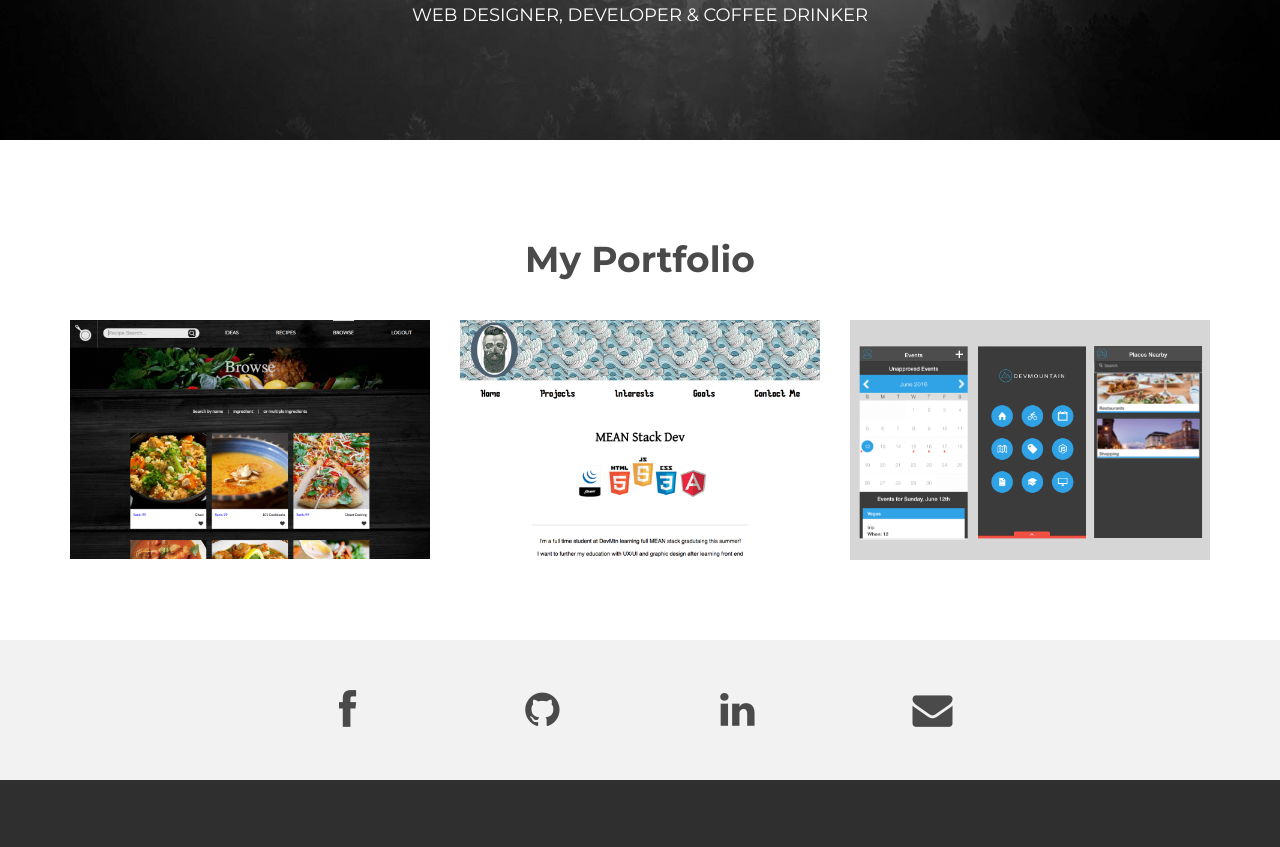
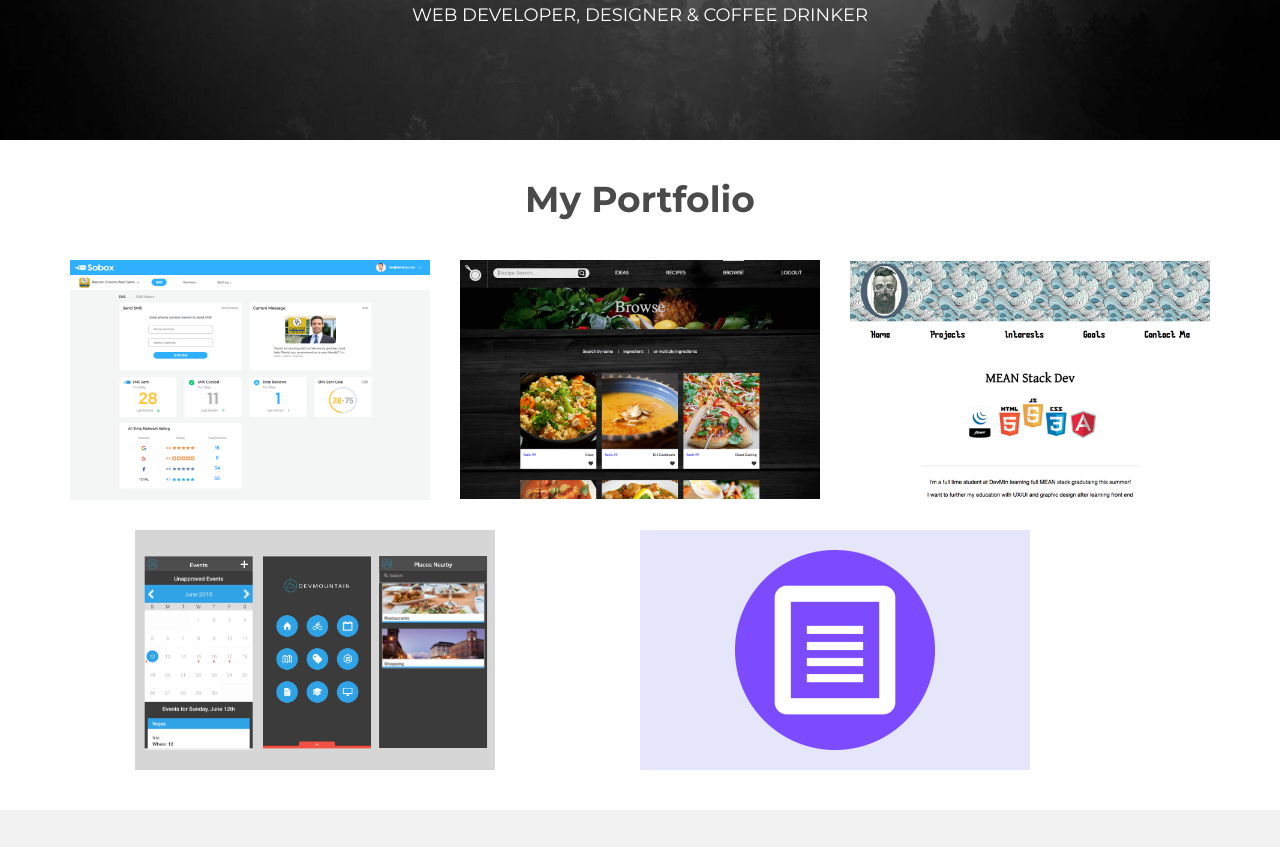
Before and after one commit to ryahadley/portfoliosite, a plain HTML site: page theme/index.html in a window 1280 px wide. Shown: the part 440-1287 px from the top of the page. Drawn offline with nearby package versions, Linux system fonts and the light colour scheme.

Commit message:
updated site with resume and stuff

```diff
--- a/theme/assets/css/style.css
+++ b/theme/assets/css/style.css
@@ -109,6 +109,38 @@ h1, h2, h3, h4, h5, h6 {
 
 .navbar-default .navbar-nav > li > a {
 	color: #1abc9c;
+}
+
+.flex {
+  display: flex;
+}
+
+.flex-wrap {
+  flex-wrap: wrap;
+}
+
+.flex-center {
+  justify-content: center;
+}
+
+.flex-around {
+  justify-content: space-around;
+}
+
+.center {
+  text-align: center;
+}
+
+.mb-40 {
+  margin-bottom: 40px;
+}
+
+.mt-40 {
+  margin-top: 40px;
+}
+
+.lavender {
+  background: lavender;
 }
 
 #plus {
@@ -294,6 +326,7 @@ h1, h2, h3, h4, h5, h6 {
   display: flex;
   justify-content: center;
   position: relative;
+  align-items: center;
 }
 
 /*.gallery img:hover {
--- a/theme/index.html
+++ b/theme/index.html
@@ -56,9 +56,9 @@
 	    <div class="container">
 			<div class="row">
 				<div class="col-lg-6 col-lg-offset-3">
-					<h4>SINCE YOU'RE HERE, I'LL INTRODUCE MYSELF. I'M</h4>
+					<h4>LOOK AROUND, GET TO KNOW, I'M</h4>
 					<h1>RYAN HADLEY</h1>
-					<h4>WEB DESIGNER, DEVELOPER & COFFEE DRINKER</h4>
+					<h4>WEB DEVELOPER, DESIGNER & COFFEE DRINKER</h4>
 				</div>
 			</div><! --/row -->
 	    </div> <!-- /container -->
@@ -66,19 +66,30 @@
 
 	<section id="works"></section>
 	<div class="container">
-		<div class="row centered mt mb">
-			<h1>My Portfolio</h1>
+    <h1 class="center mt-40">My Portfolio</h1>
+		<div class="row centered mb-40 flex flex-wrap flex-around">
+
+      <div class="col-lg-4 col-md-4 col-sm-4 gallery">
+        <a href="https://www.sobox.co" target="_blank"><img src="assets/img/portfolio/sobox.png" class="img-responsive">
+        <div id="plus">
+          <h1>Sobox</h1>
+          <p>Built entire front end with my time at Avantar. Sobox is a <b id="big">reputation management</b> system, created for small businesses to send clients a text message with a <b id="big">generated link</b> to leave a positive review on business’s site on choice. </p>
+          <p id="site">go to site +</p>
+        </div>
+        </a>
+			</div>
 
 			<div class="col-lg-4 col-md-4 col-sm-4 gallery">
         <a href="http://www.anychow.com" target="_blank"><img src="assets/img/portfolio/chowshot.png" class="img-responsive">
         <div id="plus">
           <h1>Anychow</h1>
-          <p><b id="big">Recipe app</b> designed to make it easy to keep track of what <b id="big">ingredients</b> you have or need to get
-          and find a recipe to make a dish based on those ingredients. Front End Angular Project with RESTful API's.</p>
+          <p><b id="big">Recipe app</b> designed to make it easy to keep track of what ingredients you have or need to get
+          and find a recipe to make a dish based on those ingredients. Front End Angular Project with <b id="big">RESTful</b> API's.</p>
           <p id="site">go to site +</p>
         </div>
         </a>
 			</div>
+
 			<div class="col-lg-4 col-md-4 col-sm-4 gallery">
         <a href="http://ryahadley.github.io" target="_blank"><img src="assets/img/portfolio/navigationshot.png" class="img-responsive">
         <div id="plus">
@@ -88,6 +99,7 @@
         </div>
 				</a>
 			</div>
+
 			<div class="col-lg-4 col-md-4 col-sm-4 gallery">
         <div id="plus">
           <h1>Companion App</h1>
@@ -97,6 +109,18 @@
         </div>
 				<a href="work.html"><div id="pic"><img src="assets/img/portfolio/companion.png" class="img-responsive"></div></a>
 			</div>
+
+      <div class="col-lg-4 col-md-4 col-sm-4 gallery lavender">
+        <a href="./assets/ResumePDF.pdf" target="_blank">
+          <img src="assets/img/portfolio/resume-icon50.png" class="img-responsive">
+        <div id="plus">
+          <h1 class="mb-40">My Resume</h1>
+          <p class="mb-40">check out my skills and experience</p>
+          <p id="site">preview +</p>
+        </div>
+        </a>
+			</div>
+
 		</div><! --/row -->
 	</div><! --/container -->
 
```
Also changed, not shown: theme/about.html (+1 -1 lines), theme/assets/img/portfolio/resume-icon.png (added), theme/assets/img/portfolio/resume-icon50.png (added), theme/assets/img/portfolio/resume_icon.png (added), theme/assets/img/portfolio/sobox.png (added), 8 other files.
